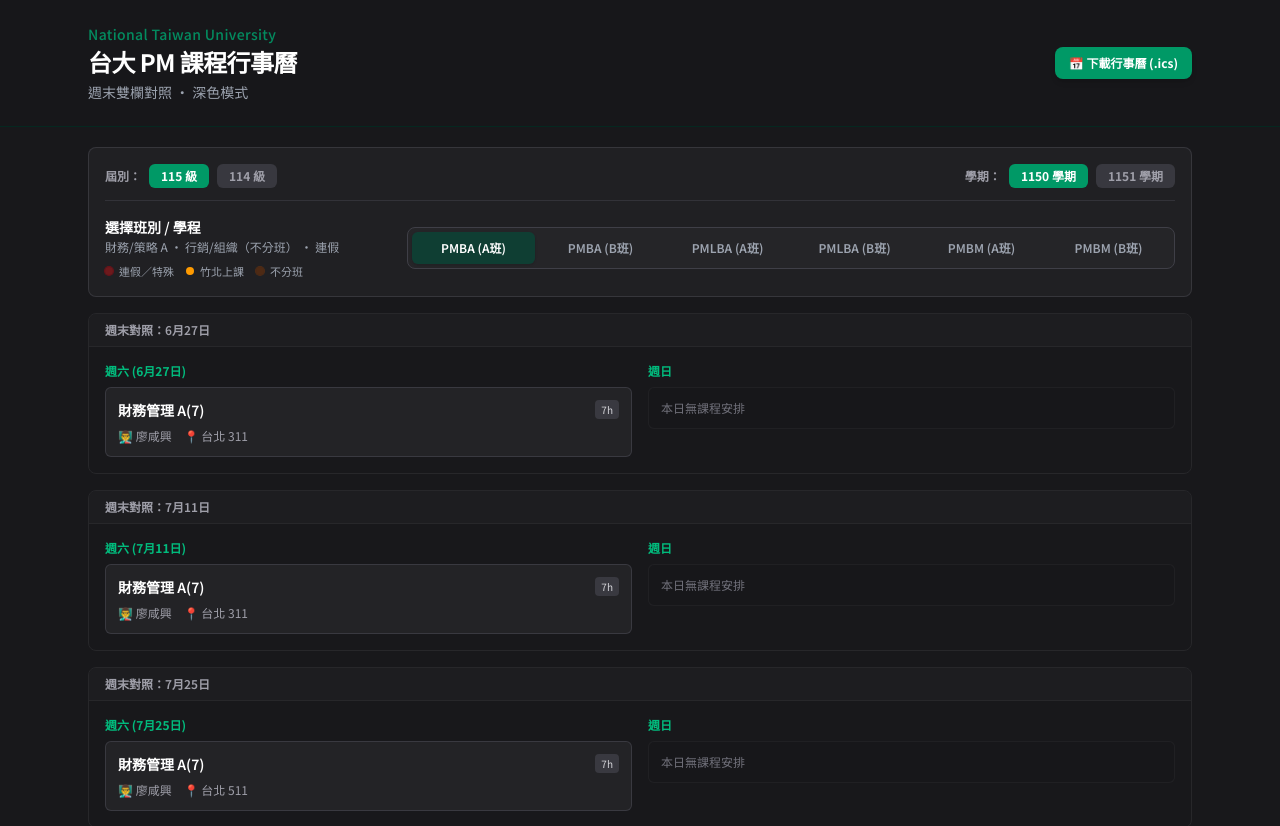
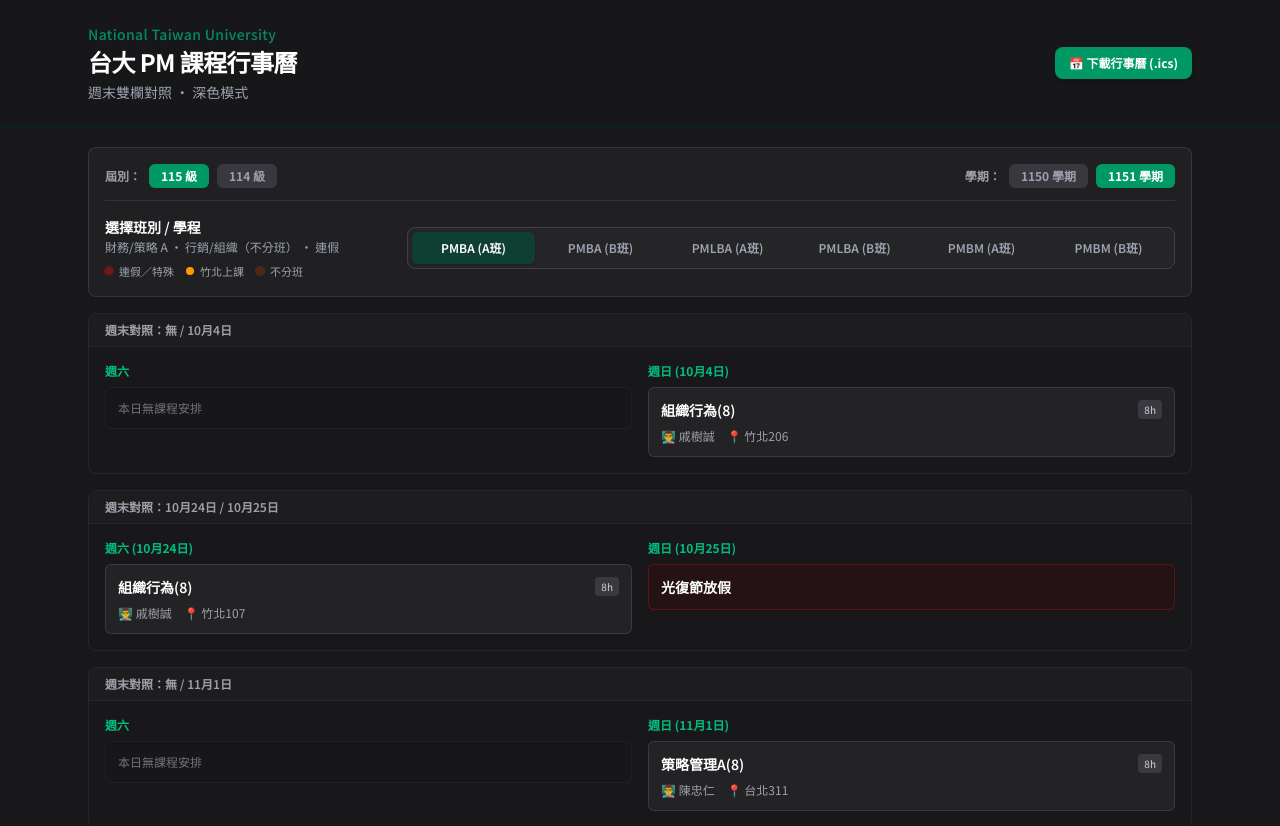
Before and after one commit to Jimlin0428/ntu-pmba-schedule, a React (Vite) app: page / in a window 1280 px wide. Shown: the top 826 px of the page. Built offline with nearby package versions, Linux system fonts and the light colour scheme.

Commit message:
Update App.tsx

```diff
--- a/src/App.tsx
+++ b/src/App.tsx
@@ -1,3 +1,4 @@
+
 import { useMemo, useState } from "react";
 import ClassSelector from "./components/ClassSelector";
 import WeekendSchedule from "./components/WeekendSchedule";
@@ -24,7 +25,7 @@
 
 export default function App() {
   const [selectedGrade, setSelectedGrade] = useState<Grade>("115");
-  const [selectedSemester, setSelectedSemester] = useState<Semester>("1150");
+  const [selectedSemester, setSelectedSemester] = useState<Semester>("1151");
   const [selectedClass, setSelectedClass] = useState<ClassGroup>("PMBA_A");
 
   const weekends = useMemo(() => {
```
